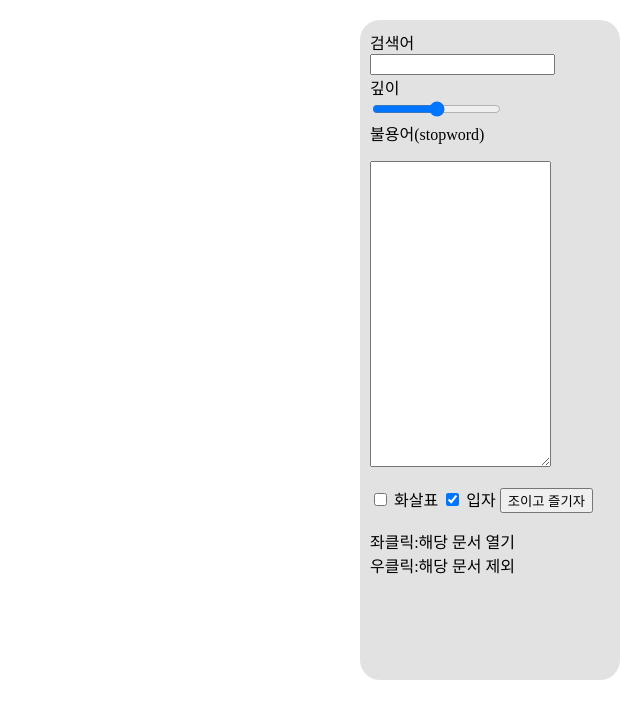
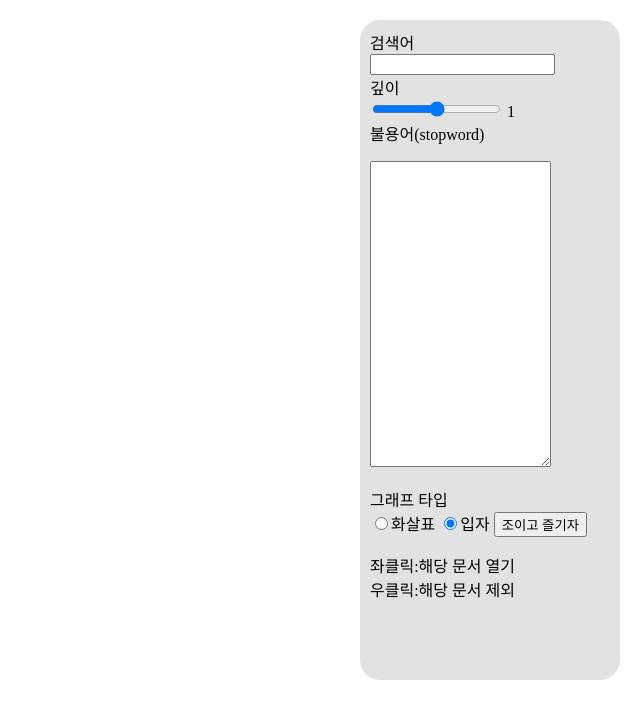
Before and after one commit to asm6788/WorldWidePPuli, a plain HTML site: page frontend/index.html in a window 1280 px wide. Shown: the whole page, without its empty margins (640-1280 px from the left). Drawn offline with nearby package versions, Linux system fonts and the light colour scheme.

Commit message:
이용자 편의기능 추가

```diff
--- a/frontend/index.html
+++ b/frontend/index.html
@@ -20,21 +20,23 @@
   <div id="graph"></div>
   <div class="jb" style="position:absolute; top:0; right:0;">
       검색어<br>
-      <input type="search" id="target"><br>
+      <input type="search" id="target" onKeypress="javascript:if(event.keyCode==13) {Run()}"><br>
       깊이<br>
-      <input type="range" id="depth" min="0" max="2" step="1" /><br>
+      <input type="range" id="depth" min="0" max="2" step="1" oninput="document.getElementById('depthValue').innerHTML=this.value;"/>
+      <span id="depthValue"></span><br>
       불용어(stopword)<br>
       <p><textarea id="stopword" cols="20" rows="20"></textarea></p>
-
-      <input type="checkbox" id="visual_arrow" onchange="document.getElementById('visual_particle').checked = !document.getElementById('visual_arrow').checked"/>
-      <label for="coding">화살표</label>
-      <input type="checkbox" id="visual_particle" checked onchange="document.getElementById('visual_arrow').checked = !document.getElementById('visual_particle').checked"/>
-      <label for="coding">입자</label>
+      그래프 타입<br>
+      <input type="radio" name="visual_type" id="visual_arrow">화살표
+      <input type="radio" name="visual_type" id="visual_particle" checked="checked">입자
 
       <button onclick="Run()">조이고 즐기자</button><br>
       <p>좌클릭:해당 문서 열기<br>우클릭:해당 문서 제외</p>
   </div>
   <script>
+    depthSlider = document.getElementById("depth");
+    var depthOutput = document.getElementById("depthValue");
+    depthOutput.innerHTML = depthSlider.value;
     function Run() {
       fetch('/neighbors/'+
       document.getElementById('target').value+
```
